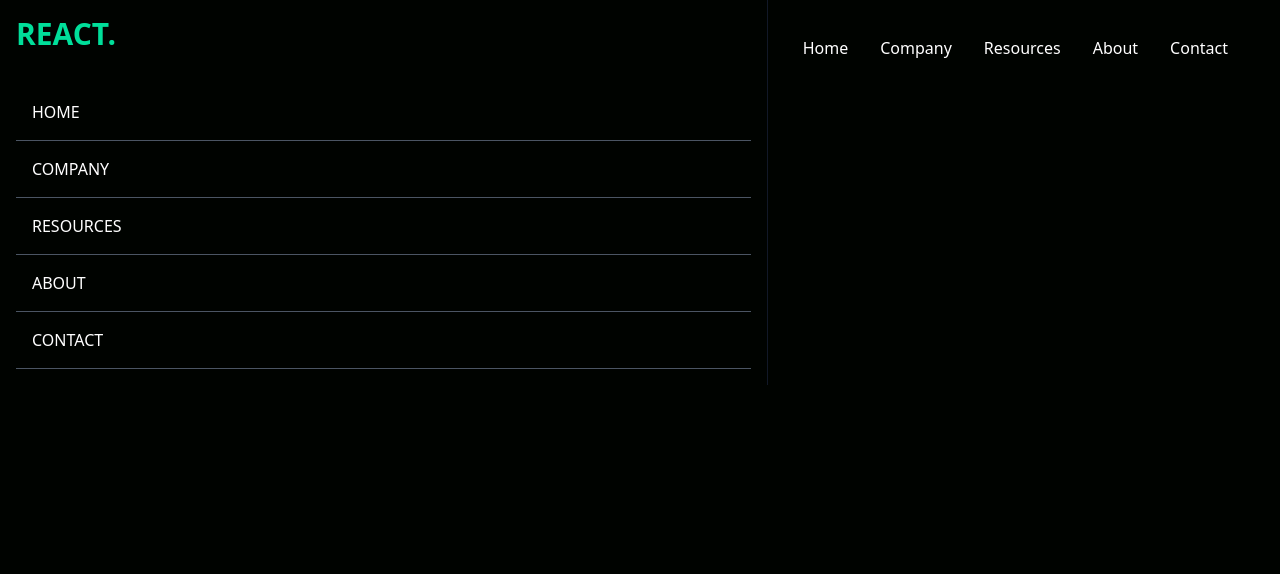
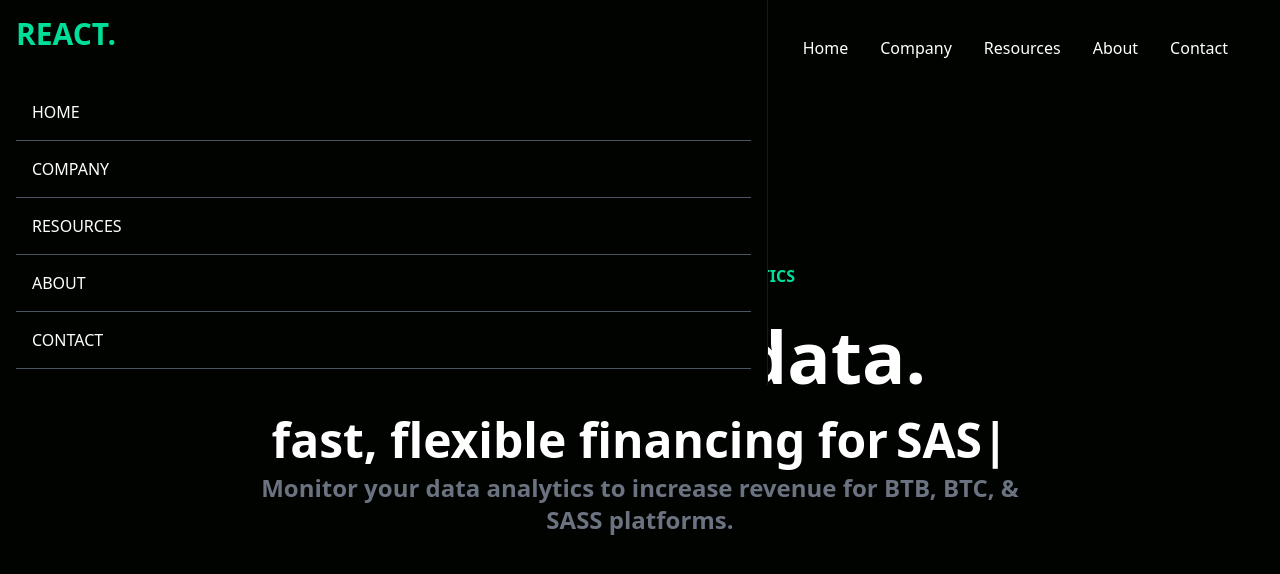
Before and after one commit to evrengokduman/reactjs-tailwind-responsive-website, a React (Vite) app: page / in a window 1280 px wide. Shown: the top 574 px of the page. Built offline with nearby package versions, Linux system fonts and the light colour scheme.

Commit message:
added hero section

```diff
--- a/package.json
+++ b/package.json
@@ -12,7 +12,8 @@
     "chokidar": "^3.5.3",
     "react": "^18.2.0",
     "react-dom": "^18.2.0",
-    "react-icons": "^4.7.1"
+    "react-icons": "^4.7.1",
+    "react-typed": "^1.2.0"
   },
   "devDependencies": {
     "@types/react": "^18.0.26",
--- a/src/components/Hero.jsx
+++ b/src/components/Hero.jsx
@@ -1,7 +1,34 @@
 import React from "react";
-
+import Typed from "react-typed";
 const Hero = () => {
-  return <div>Hero</div>;
+  return (
+    <div className="text-white">
+      <div className="max-w-[800px] mt-[-96px] w-full h-screen mx-auto text-center flex flex-col justify-center">
+        <p className="text-[#00df9a] font-bold p-2">
+          GROWING DATA WITH DATA ANALYTICS
+        </p>
+        <h1 className="md:text-7xl sm:text-6xl text-4xl font-bold md:py-6">
+          Grow with data.
+        </h1>
+        <div className="flex justify-center items-center">
+          <p className="md:text-5xl sm:text-4xl text-xl font-bold">
+            fast, flexible financing for
+          </p>
+          <Typed
+            className="md:text-5xl sm:text-4xl text-xl font-bold pl-2"
+            strings={["BTB", "BTC", "SASS"]}
+            typeSpeed={120}
+            backSpeed={140}
+            loop
+          />
+        </div>
+        <p className="md:text-2xl text-xl font-bold text-gray-500 p-2">
+          Monitor your data analytics to increase revenue for BTB, BTC, & SASS
+          platforms.
+        </p>
+      </div>
+    </div>
+  );
 };
 
 export default Hero;
```
Also changed, not shown: 1 other file (tests, documents, lock files or other folders).
